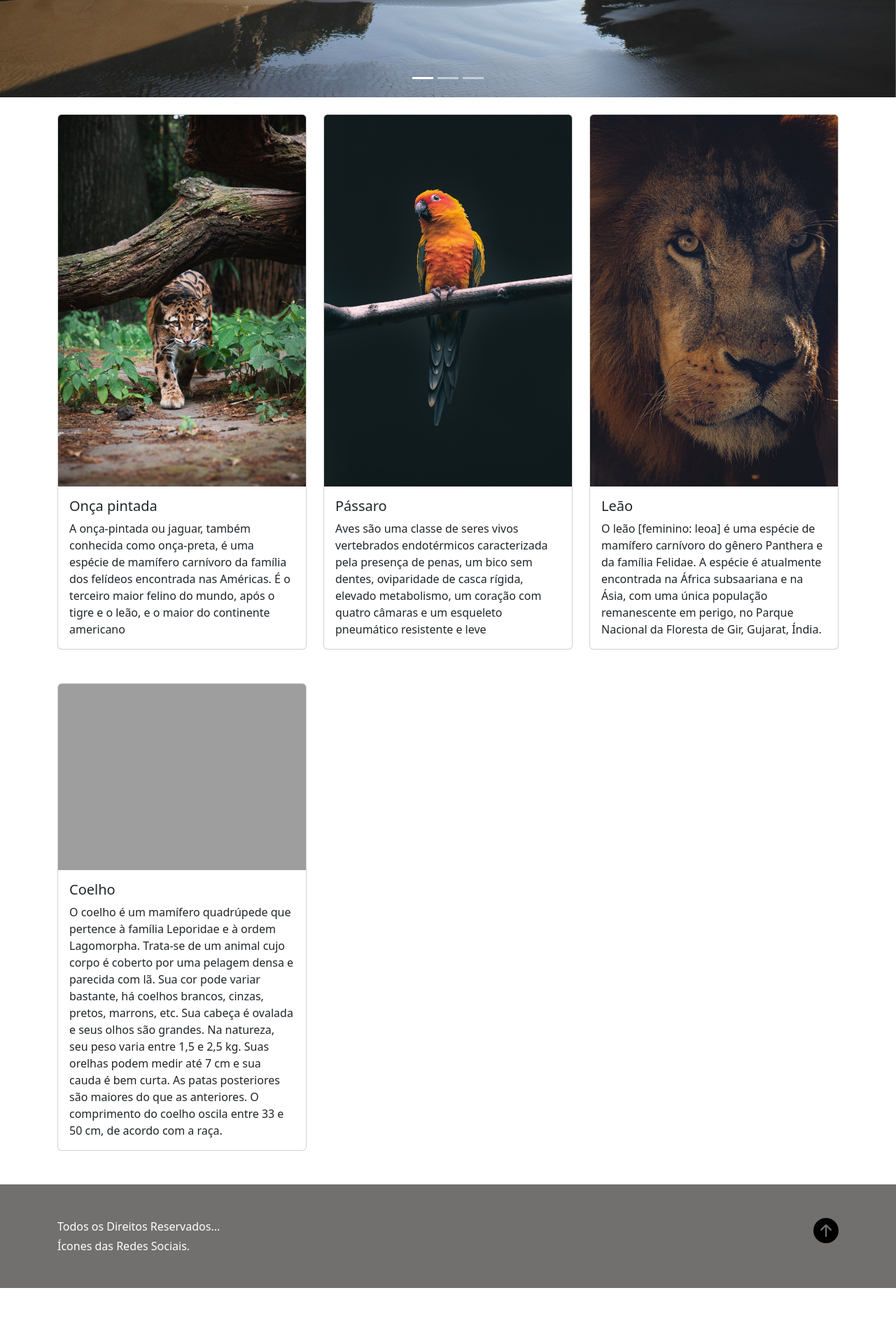
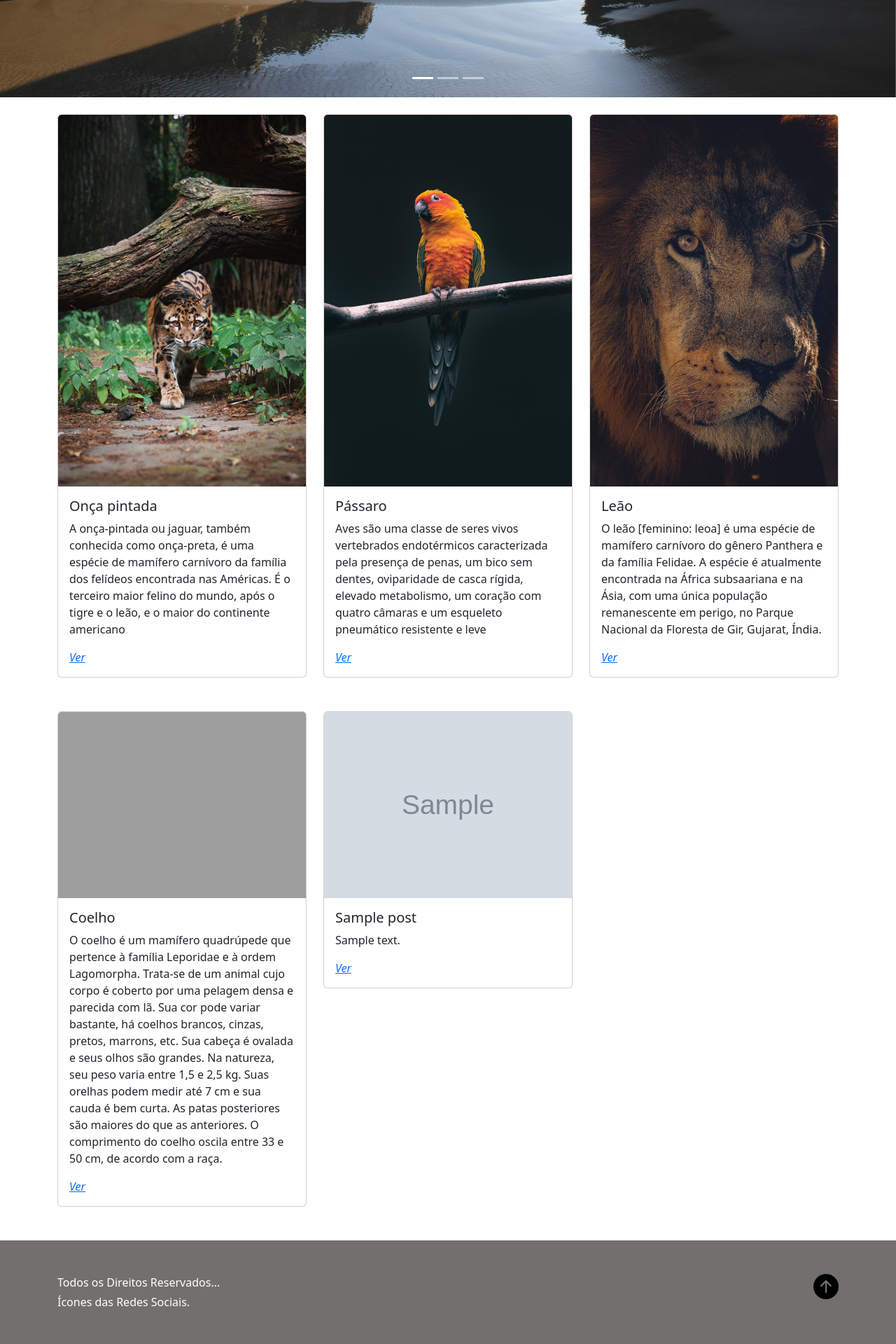
Before and after one commit to Rodrigo-Vieira-css/blog, a PHP site: page / in a window 1280 px wide. Shown: the part 770-2690 px from the top of the page at 70% size. Before the commit the page ends 2610 px from the top, so only its background shows below. Run offline with PHP 8.4, Linux system fonts and the light colour scheme; tables that the repository leaves empty or names only in its code hold one stand-in row (values such as "Sample post"); grey boxes marked "Sample" are stand-in pictures; data that the repository does not hold is empty; grey boxes are pictures that could not be loaded.

Commit message:
segunda versão

```diff
--- a/index.php
+++ b/index.php
@@ -31,13 +31,15 @@
   <div class="container">
 
     <div class="row row-cols-1 row-cols-md-3 g-4">
-
       <div class="col gy-5">
         <div class="card">
           <img src="./images/4.jpg" class="card-img-top" alt="...">
           <div class="card-body">
             <h5 class="card-title">Onça pintada</h5>
             <p class="card-text">A onça-pintada ou jaguar, também conhecida como onça-preta, é uma espécie de mamífero carnívoro da família dos felídeos encontrada nas Américas. É o terceiro maior felino do mundo, após o tigre e o leão, e o maior do continente americano</p>
+            <a href="viewBlog.php?id=<?= $post["id"] ?>">
+                <i class="fas fa-eye check-icon">Ver</i>
+              </a>
           </div>
         </div>
       </div>
@@ -47,6 +49,9 @@
           <div class="card-body">
             <h5 class="card-title">Pássaro</h5>
             <p class="card-text">Aves são uma classe de seres vivos vertebrados endotérmicos caracterizada pela presença de penas, um bico sem dentes, oviparidade de casca rígida, elevado metabolismo, um coração com quatro câmaras e um esqueleto pneumático resistente e leve</p>
+            <a href="viewBlog.php?id=<?= $post["id"] ?>">
+                <i class="fas fa-eye check-icon">Ver</i>
+              </a>
           </div>
         </div>
       </div>
@@ -56,6 +61,9 @@
           <div class="card-body">
             <h5 class="card-title">Leão</h5>
             <p class="card-text">O leão [feminino: leoa] é uma espécie de mamífero carnívoro do gênero Panthera e da família Felidae. A espécie é atualmente encontrada na África subsaariana e na Ásia, com uma única população remanescente em perigo, no Parque Nacional da Floresta de Gir, Gujarat, Índia.</p>
+            <a href="viewBlog.php?id=<?= $post["id"] ?>">
+                <i class="fas fa-eye check-icon">Ver</i>
+              </a>
           </div>
         </div>
       </div>
@@ -65,11 +73,30 @@
           <div class="card-body">
             <h5 class="card-title">Coelho</h5>
             <p class="card-text">O coelho é um mamífero quadrúpede que pertence à família Leporidae e à ordem Lagomorpha. Trata-se de um animal cujo corpo é coberto por uma pelagem densa e parecida com lã. Sua cor pode variar bastante, há coelhos brancos, cinzas, pretos, marrons, etc. Sua cabeça é ovalada e seus olhos são grandes. Na natureza, seu peso varia entre 1,5 e 2,5 kg. Suas orelhas podem medir até 7 cm e sua cauda é bem curta. As patas posteriores são maiores do que as anteriores. O comprimento do coelho oscila entre 33 e 50 cm, de acordo com a raça.</p>
+            <a href="viewBlog.php?id=<?= $post["id"] ?>">
+                <i class="fas fa-eye check-icon">Ver</i>
+              </a>
           </div>
         </div>
       </div>
+      <?php foreach ($results as $post) : ?>
+        <div class="col gy-5">
+          <div class="card">
+            <img src="<?= $post["image"] ?>" class="card-img-top" alt="...">
+            <div class="card-body">
+              <h5 class="card-title">
+                <?= $post["title"] ?>
+              </h5>
+              <p class="card-text">
+                <?= $post["description"] ?>
+              </p>
+              <a href="viewBlog.php?id=<?= $post["id"] ?>">
+                <i class="fas fa-eye check-icon">Ver</i>
+              </a>
             </div>
-
+          </div>
+        <?php endforeach; ?>
+        </div>
     </div>
 </section>
 <?php include('footer.php'); ?>
```
Also changed, not shown: uploads/onçaBranca.jpg (added). Lines whose indentation alone changed are shown as unchanged.
